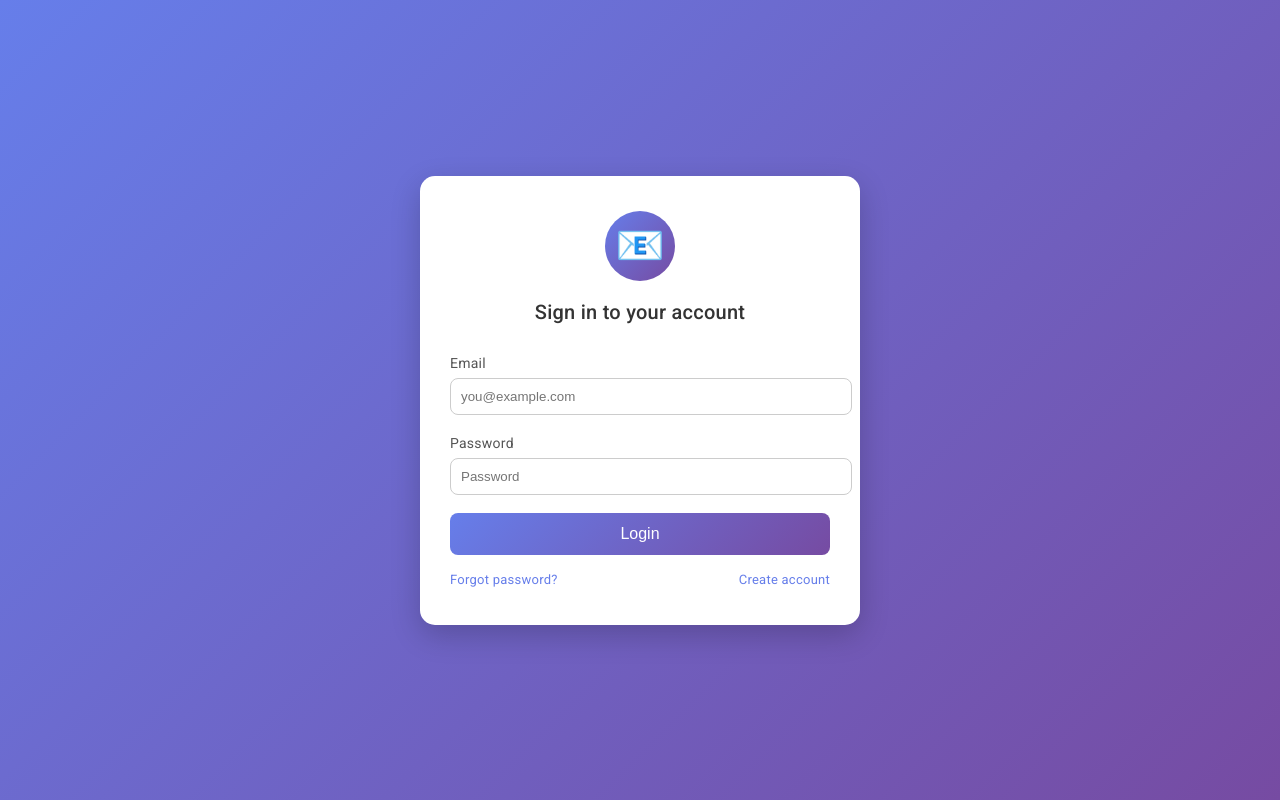
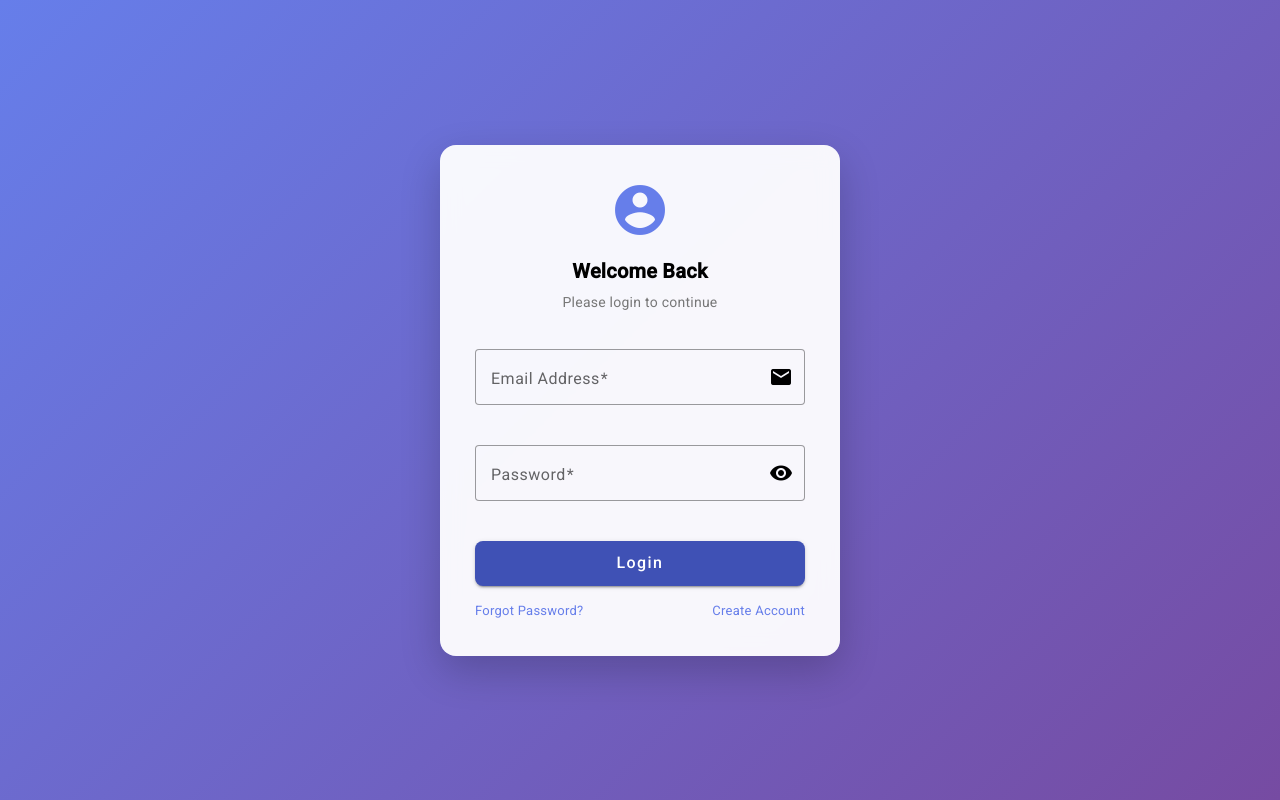
Before and after one commit to Jayaram-Ulava/my-angular-2026, an Angular app: page / in a window 1280 px wide. Built offline with nearby package versions, Linux system fonts and the light colour scheme.

Commit message:
add angular metiriyal

```diff
--- a/src/app/app-routing.module.ts
+++ b/src/app/app-routing.module.ts
@@ -5,6 +5,7 @@ import { LoginComponent } from './login/login.component';
 import { PagenotfoundComponent } from './pagenotfound/pagenotfound.component';
 import { WellcomeComponent } from './wellcome/wellcome.component';
 import { HomeComponent } from './home/home.component';
+
 
 const routes: Routes = [
   {path:'dashbord',component:DashbordComponent,children:[
--- a/src/app/login/login.component.css
+++ b/src/app/login/login.component.css
@@ -1,5 +1,5 @@
-/* Full page background with gradient */
-.login-wrapper {
+/* Full screen gradient background */
+.login-container {
     height: 100vh;
     display: flex;
     justify-content: center;
@@ -7,113 +7,72 @@
     background: linear-gradient(135deg, #667eea, #764ba2);
 }
 
-/* Login card */
+/* Glassmorphism card */
 .login-card {
-    width: 380px;
-    padding: 35px 30px;
-    background: #ffffff;
-    border-radius: 15px;
-    box-shadow: 0 10px 30px rgba(0,0,0,0.2);
-    text-align: center;
-    animation: fadeIn 0.5s ease-in-out;
+    width: 400px;
+    padding: 35px;
+    border-radius: 16px;
+    background: rgba(255,255,255,0.95);
+    backdrop-filter: blur(10px);
+    box-shadow: 0 15px 40px rgba(0,0,0,0.2);
 }
 
-/* Logo circle */
-.logo {
-    font-size: 40px;
-    background: linear-gradient(135deg, #667eea, #764ba2);
-    color: white;
-    width: 70px;
-    height: 70px;
-    border-radius: 50%;
-    display: flex;
-    justify-content: center;
-    align-items: center;
-    margin: 0 auto 15px auto;
+/* Logo section */
+.logo-section {
+    text-align: center;
+    margin-bottom: 25px;
 }
 
-/* Title */
-.login-card h2 {
-    margin-bottom: 25px;
-    color: #333;
+.logo-icon {
+    font-size: 60px;
+    color: #667eea;
+    width: 60px;
+    height: 60px;
 }
 
-/* Form fields */
-.field {
-    text-align: left;
+.logo-section h2 {
+    margin: 10px 0 5px;
+    font-weight: 600;
+}
+
+.logo-section p {
+    color: #777;
+    font-size: 14px;
+}
+
+/* Full width fields */
+.full-width {
+    width: 100%;
     margin-bottom: 18px;
 }
 
-/* Label */
-.field label {
-    font-size: 14px;
-    color: #555;
-    display: block;
-    margin-bottom: 5px;
+/* Login button */
+.login-button {
+    width: 100%;
+    height: 45px;
+    font-size: 16px;
+    border-radius: 8px;
 }
 
-/* Input */
-.field input {
-    width: 100%;
-    padding: 10px;
-    border-radius: 8px;
-    border: 1px solid #ccc;
-    outline: none;
-    transition: 0.3s;
+/* Links */
+.extra-links {
+    display: flex;
+    justify-content: space-between;
+    margin-top: 15px;
 }
 
-/* Input focus effect */
-.field input:focus {
-    border-color: #667eea;
-    box-shadow: 0 0 5px rgba(102,126,234,0.5);
-}
-
-/* Login button */
-button {
-    width: 100%;
-    padding: 12px;
-    border: none;
-    border-radius: 8px;
-    background: linear-gradient(135deg, #667eea, #764ba2);
-    color: white;
-    font-size: 16px;
-    cursor: pointer;
-    transition: 0.3s;
-}
-
-/* Button hover */
-button:hover {
-    transform: translateY(-2px);
-    box-shadow: 0 5px 15px rgba(0,0,0,0.3);
-}
-
-/* Links section */
-.links {
-    margin-top: 15px;
-    display: flex;
-    justify-content: space-between;
-}
-
-/* Links style */
-.links a {
+.extra-links a {
     font-size: 13px;
     text-decoration: none;
     color: #667eea;
+}
+
+.extra-links a:hover {
+    text-decoration: underline;
+}
+
+/* Hover animation */
+.login-card:hover {
+    transform: translateY(-5px);
     transition: 0.3s;
 }
-
-.links a:hover {
-    color: #764ba2;
-}
-
-/* Animation */
-@keyframes fadeIn {
-    from {
-        opacity: 0;
-        transform: translateY(20px);
-    }
-    to {
-        opacity: 1;
-        transform: translateY(0);
-    }
-}
--- a/src/app/login/login.component.html
+++ b/src/app/login/login.component.html
@@ -1,21 +1,57 @@
-<div class="login-wrapper">
-  <div class="login-card">
-    <div class="logo">📧</div>
-    <h2>Sign in to your account</h2>
-    <form class="login-form">
-      <div class="field">
-        <label for="email">Email</label>
-        <input id="email" type="email" placeholder="you@example.com" />
-      </div>
-      <div class="field">
-        <label for="password">Password</label>
-        <input id="password" type="password" placeholder="Password" />
-      </div>
-      <button type="submit" routerLink="/dashbord">Login</button>
+<div class="login-container">
+
+  <mat-card class="login-card">
+
+    <!-- Logo -->
+    <div class="logo-section">
+      <mat-icon class="logo-icon">account_circle</mat-icon>
+      <h2>Welcome Back</h2>
+      <p>Please login to continue</p>
+    </div>
+
+    <!-- Form -->
+    <form [formGroup]="loginForm" (ngSubmit)="login()">
+
+      <!-- Email -->
+      <mat-form-field appearance="outline" class="full-width">
+        <mat-label>Email Address</mat-label>
+        <input matInput formControlName="email">
+        <mat-icon matSuffix>email</mat-icon>
+      </mat-form-field>
+
+      <!-- Password -->
+      <mat-form-field appearance="outline" class="full-width">
+        <mat-label>Password</mat-label>
+        <input matInput [type]="hidePassword ? 'password' : 'text'" formControlName="password">
+
+        <button mat-icon-button matSuffix type="button"
+                (click)="hidePassword = !hidePassword">
+
+          <mat-icon>
+            {{hidePassword ? 'visibility_off' : 'visibility'}}
+          </mat-icon>
+
+        </button>
+
+      </mat-form-field>
+
+      <!-- Login button -->
+      <button mat-raised-button color="primary"
+              class="login-button"
+              routerLink="/dashbord">
+
+        Login
+
+      </button>
+
     </form>
-    <div class="links">
-      <a href="#">Forgot password?</a>
-      <a href="#">Create account</a>
+
+    <!-- Links -->
+    <div class="extra-links">
+      <a href="#">Forgot Password?</a>
+      <a href="#">Create Account</a>
     </div>
-  </div>
+
+  </mat-card>
+
 </div>
--- a/src/app/login/login.component.ts
+++ b/src/app/login/login.component.ts
@@ -1,4 +1,5 @@
 import { Component } from '@angular/core';
+import { FormBuilder, FormGroup, Validators } from '@angular/forms';
 
 @Component({
   selector: 'app-login',
@@ -6,5 +7,21 @@ import { Component } from '@angular/core';
   styleUrls: ['./login.component.css']
 })
 export class LoginComponent {
+hidePassword: any;
 
+
+  loginForm: FormGroup;
+
+  constructor(private fb: FormBuilder) {
+    this.loginForm = this.fb.group({
+      email: ['', [Validators.required, Validators.email]],
+      password: ['', [Validators.required]]
+    });
+  }
+
+  login() {
+    if (this.loginForm.valid) {
+      console.log(this.loginForm.value);
+    }
+  }
 }
```
Also changed, not shown: src/app/app.module.ts (+14 -1 lines).
